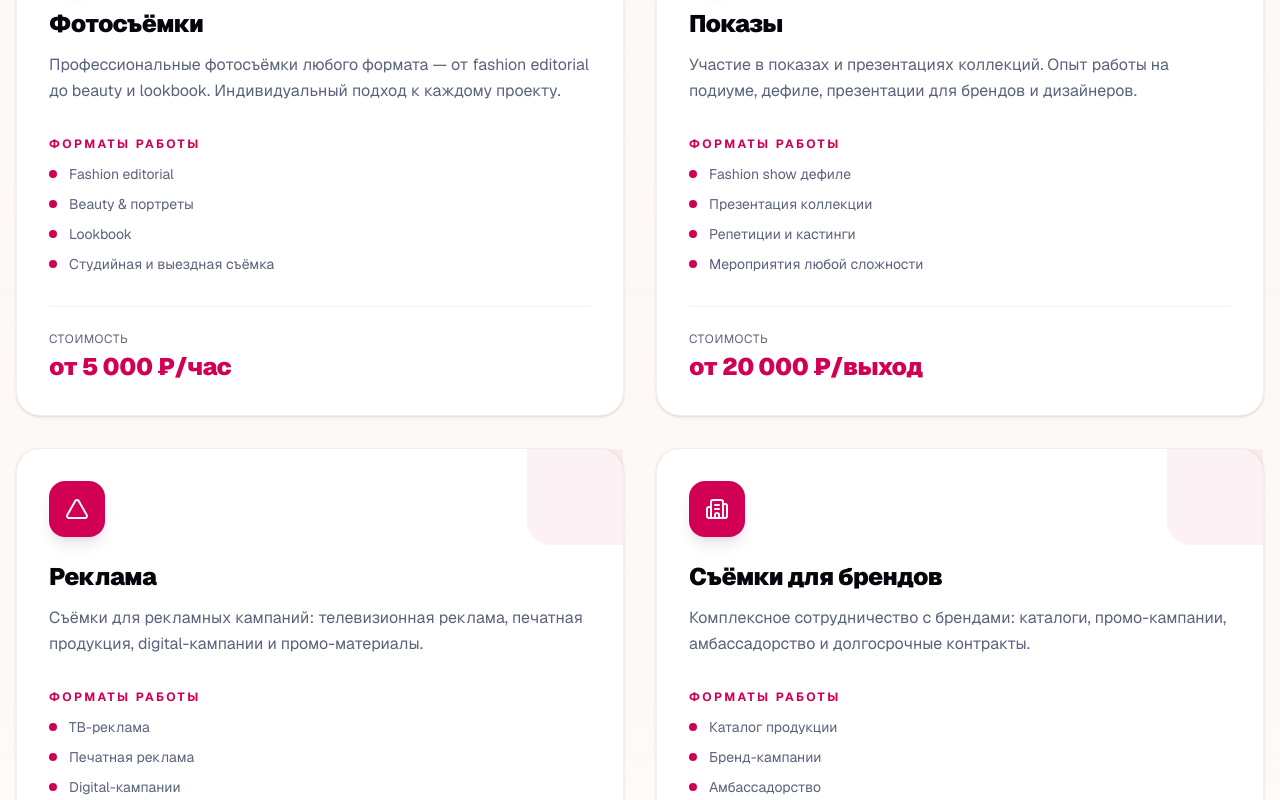
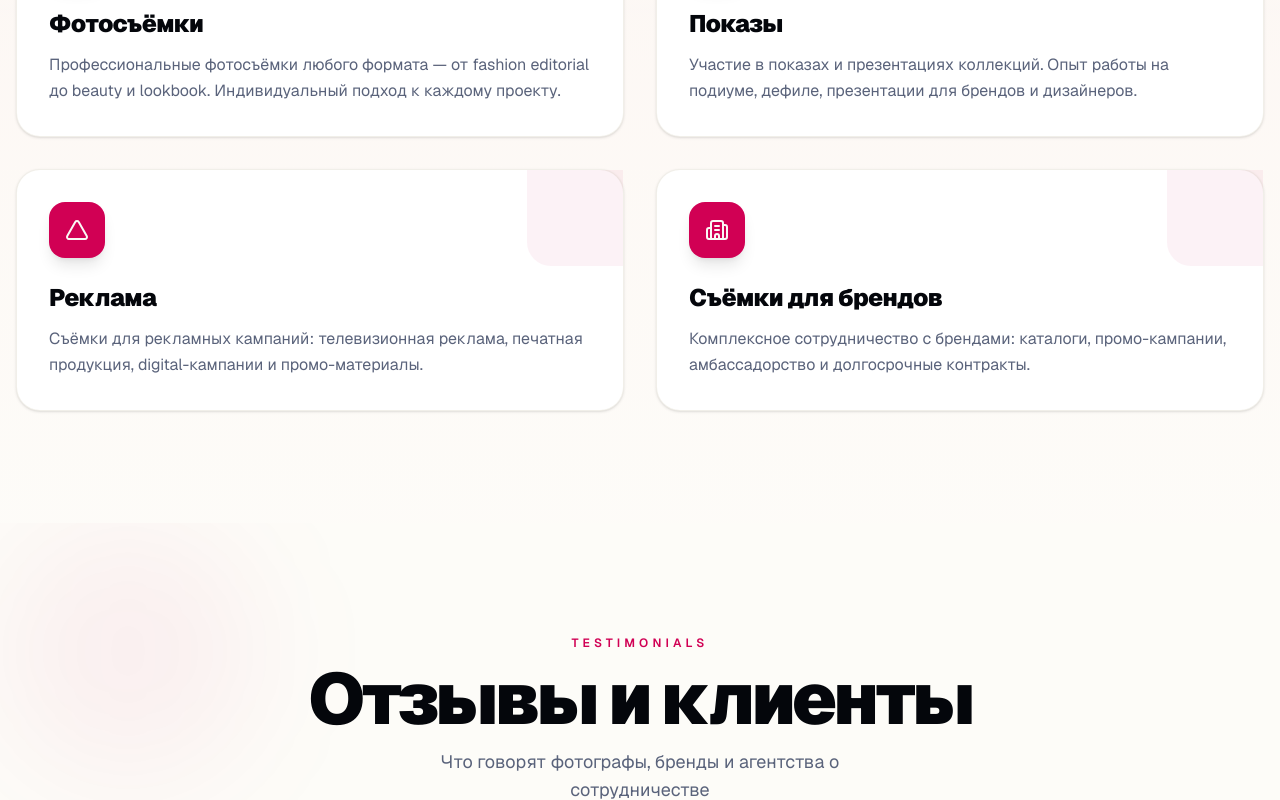
Before and after one commit to firsovaellenn/elenafirsova, a Next.js app: page /elenafirsova/ in a window 1280 px wide. Shown: the part 3240-4040 px from the top of the page. Built offline with nearby package versions, Linux system fonts and the light colour scheme.

Commit message:
Update services-section.tsx

```diff
--- a/components/services-section.tsx
+++ b/components/services-section.tsx
@@ -1,6 +1,6 @@
 "use client";
 
-import { useState, useEffect } from "react";
+import { useState } from "react";
 import { Camera, Presentation, Triangle, Building2 } from "lucide-react";
 import { ScrollReveal } from "@/components/scroll-reveal";
 import { loadSiteText } from "@/lib/site-text";
@@ -31,45 +31,19 @@ function ServiceCard({
         <h3 className="text-2xl font-black tracking-tight mb-3">
           {service.title}
         </h3>
-        <p className="text-muted-foreground leading-relaxed mb-8">
+        <p className="text-muted-foreground leading-relaxed">
           {service.description}
         </p>
-
-        <div className="space-y-3 mb-8 flex-1">
-          <p className="text-xs uppercase tracking-[0.2em] text-primary font-bold">
-            Форматы работы
-          </p>
-          <ul className="space-y-2.5">
-            {service.formats.map((format) => (
-              <li key={format} className="flex items-start gap-3 text-sm">
-                <span className="mt-1.5 h-2 w-2 rounded-full bg-primary shrink-0" />
-                <span className="text-muted-foreground">{format}</span>
-              </li>
-            ))}
-          </ul>
-        </div>
-
-        <div className="pt-6 border-t border-border/30">
-          <p className="text-xs uppercase tracking-wider text-muted-foreground mb-1">
-            Стоимость
-          </p>
-          <p className="text-2xl font-black tracking-tight text-primary">
-            {service.priceFrom}
-          </p>
-        </div>
       </div>
     </ScrollReveal>
   );
 }
 
 export function ServicesSection() {
-const [services, setServices] = useState<SiteText["services"]>(() => {
-  if (typeof window === "undefined") return [];
-  return [];
-});
-useEffect(() => {
-  setServices(loadSiteText().services);
-}, []);
+  const [services] = useState<SiteText["services"]>(() => {
+    if (typeof window === "undefined") return [];
+    return loadSiteText().services;
+  });
 
   if (services.length === 0) return null;
 
```
